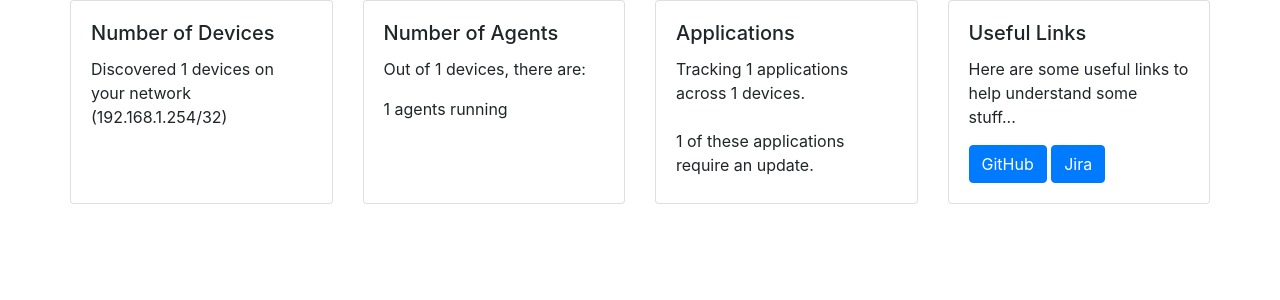
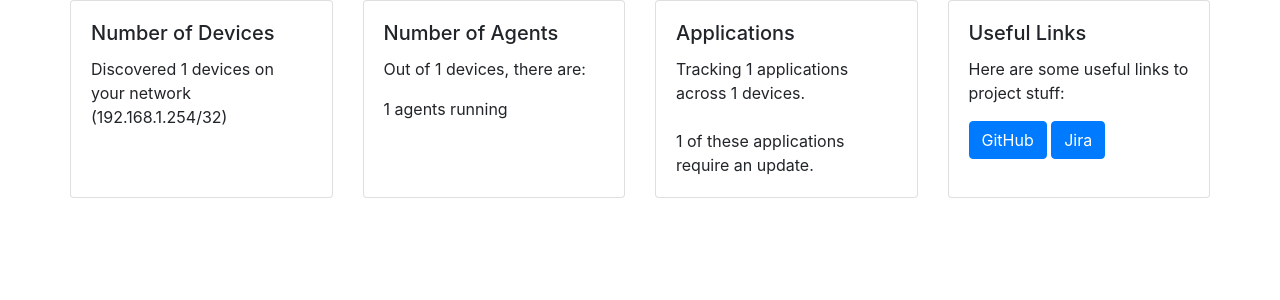
Before and after one commit to RebSheb/comp3000-project, a Flask app: page /about in a window 1280 px wide. Shown: the part 56-356 px from the top of the page. Run offline with Flask 2, Linux system fonts and the light colour scheme; a user stored in the database is signed in; tables that the repository leaves empty hold one stand-in row (values such as "Sample post"); some libraries are stand-ins or nearby versions.

Commit message:
Changed wording from "Some stuff" to "project stuff"

```diff
--- a/Website/console/authenticated/templates/about.jinja2
+++ b/Website/console/authenticated/templates/about.jinja2
@@ -28,8 +28,7 @@
         <div class="card">
             <div class="card-body">
                     <h5 class="card-title"><i class="bi bi-link"></i> Useful Links</h5>
-                    <p class="card-text">Here are some useful links to help understand
-                        some stuff...
+                    <p class="card-text">Here are some useful links to project stuff:
                     </p>
                     <a href="https://github.com/RebSheb/comp3000-project" class="btn btn-primary"><i class="bi bi-github"></i> GitHub</a>
                     <a href="http://raspberrypi:8080" class="btn btn-primary"><i class="bi bi-list-task"></i> Jira</a>
```
